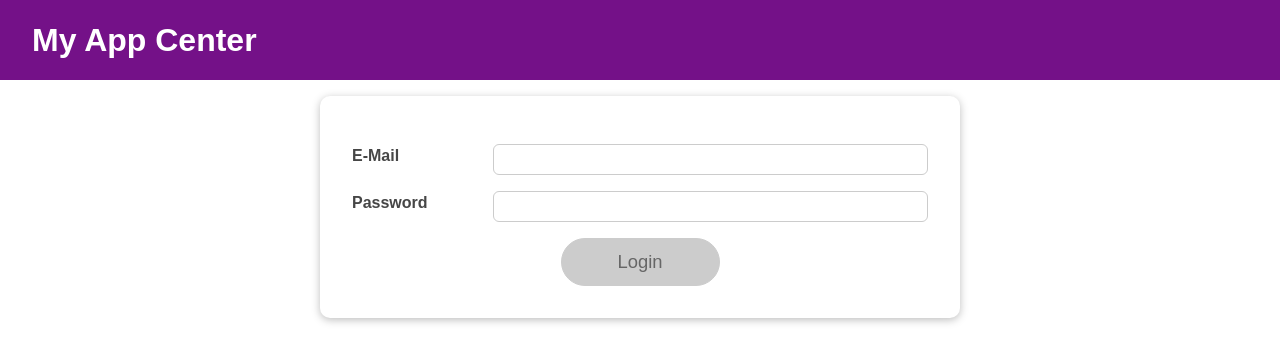
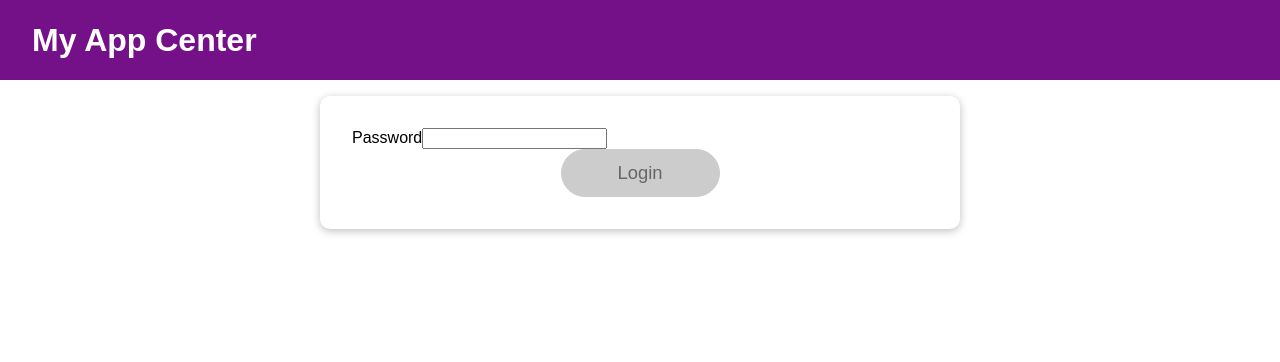
Before and after one commit to ShadrackAdwera/React-App, a React (Create React App) app: page / in a window 1280 px wide. Shown: the top 362 px of the page. Built offline with nearby package versions, Linux system fonts and the light colour scheme; the HTML template or start-up script is replaced by a standard one.

Commit message:
refactor input component

```diff
--- a/src/components/Login/Login.js
+++ b/src/components/Login/Login.js
@@ -90,20 +90,7 @@ const Login = (props) => {
   return (
     <Card className={classes.login}>
       <form onSubmit={submitHandler}>
-        <div
-          className={`${classes.control} ${
-            emailState.isEmailValid === false ? classes.invalid : ''
-          }`}
-        >
-          <label htmlFor="email">E-Mail</label>
-          <input
-            type="email"
-            id="email"
-            value={emailState.email}
-            onChange={emailChangeHandler}
-            onBlur={validateEmailHandler}
-          />
-        </div>
+
         <div
           className={`${classes.control} ${
             emailState.isPasswordValid === false ? classes.invalid : ''
--- a/src/components/Login/Login.module.css
+++ b/src/components/Login/Login.module.css
@@ -5,52 +5,6 @@
   padding: 2rem;
 }
 
-.control {
-  margin: 1rem 0;
-  display: flex;
-  align-items: stretch;
-  flex-direction: column;
-}
-
-.control label,
-.control input {
-  display: block;
-}
-
-.control label {
-  font-weight: bold;
-  flex: 1;
-  color: #464646;
-  margin-bottom: 0.5rem;
-}
-
-.control input {
-  flex: 3;
-  font: inherit;
-  padding: 0.35rem 0.35rem;
-  border-radius: 6px;
-  border: 1px solid #ccc;
-}
-
-.control input:focus {
-  outline: none;
-  border-color: #4f005f;
-  background: #f6dbfc;
-}
-
-.control.invalid input {
-  border-color: red;
-  background: #fbdada;
-}
-
 .actions {
   text-align: center;
 }
-
-@media (min-width: 768px) {
-  .control {
-    align-items: center;
-    flex-direction: row;
-  }
-
-}
```
Also changed, not shown: src/components/UI/Input/Input.js (added, +21 -0 lines), src/components/UI/Input/Input.module.css (added, +45 -0 lines).
